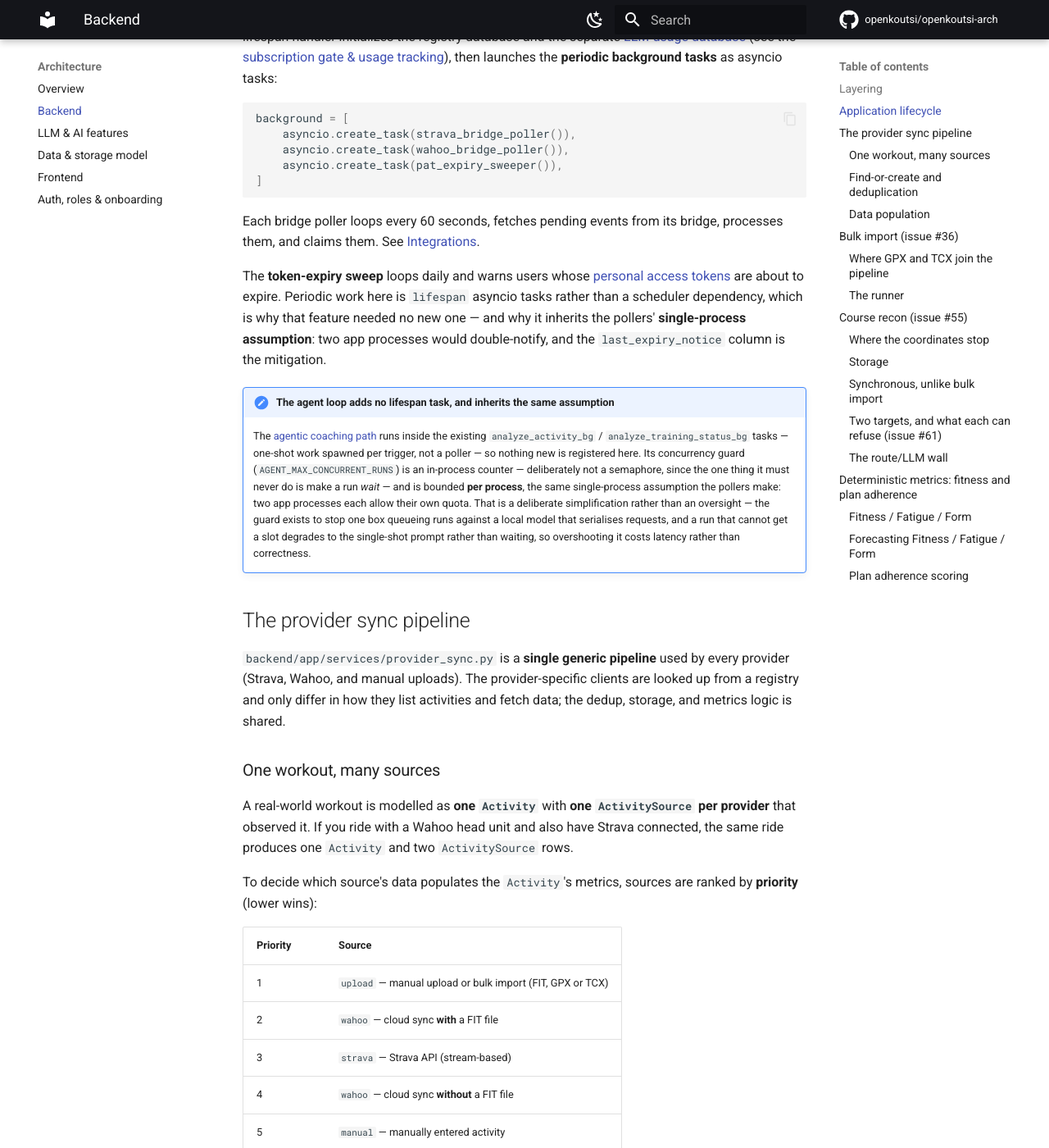
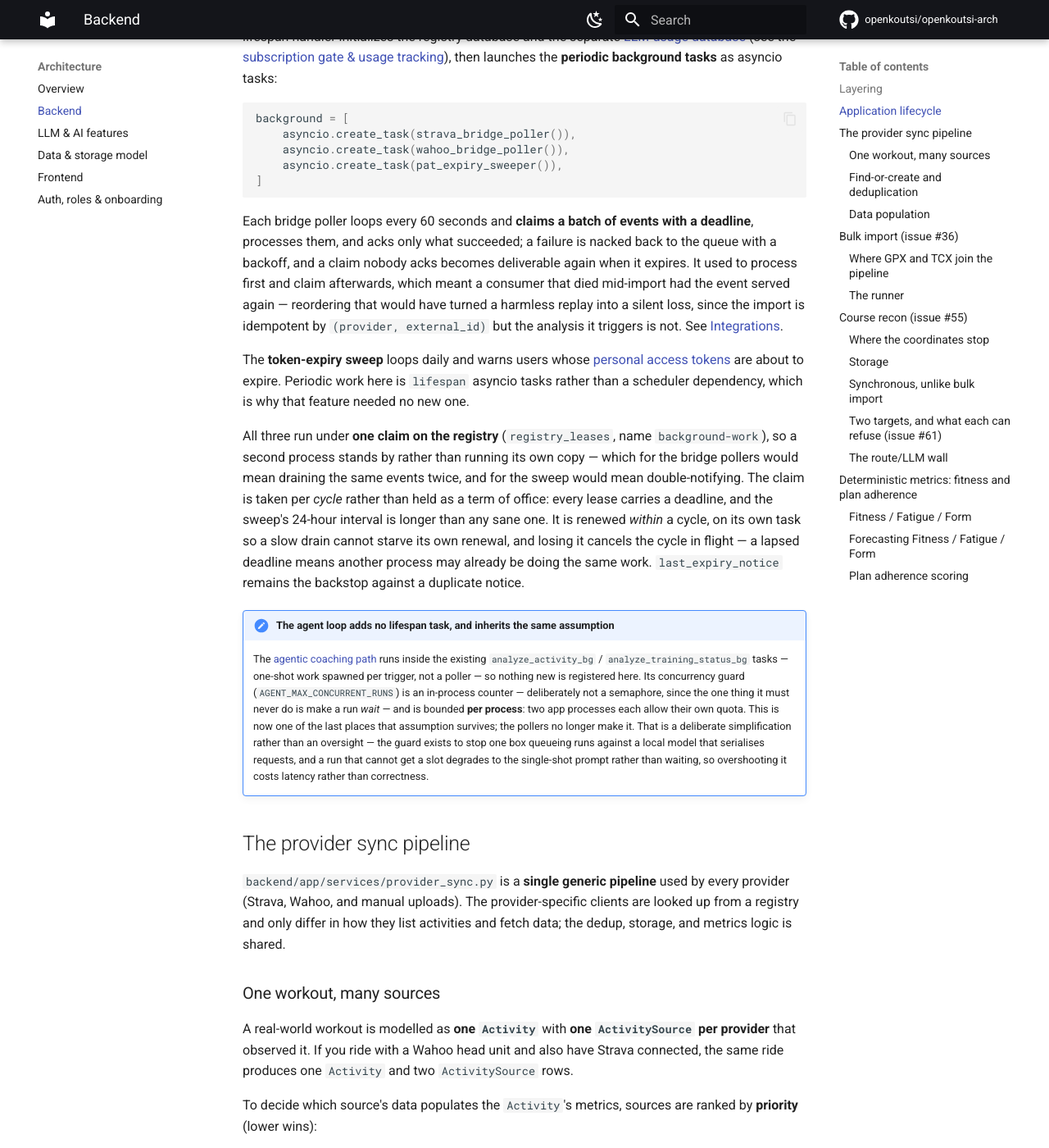
Before and after one commit to openkoutsi/openkoutsi-arch, an MkDocs documentation site: the page built from docs/architecture/backend.md, in a window 1280 px wide and 1400 px high, scrolled down 1488 px. Shown: the whole window at 82% size. Built offline with MkDocs 1.6.1 and Material for MkDocs 9.7.7, drawn with Linux system fonts in a browser that asks for light colours; comment, search, counter and statistics services are not loaded.

Commit message:
Record that the background pollers no longer run wherever they like
openkoutsi/openkoutsi-backend#124 put all three `lifespan` tasks under one claim
on the registry, which falsified three statements in this reference at once.

The bridge poller no longer processes an event and claims it afterwards: it
claims a batch with a deadline, acks what succeeded, and nacks the rest back
with a backoff. Worth stating why that shape rather than the obvious
claim-then-process — reordering alone would have converted a harmless replay
into a silent loss, because the import is idempotent by `(provider,
external_id)` and the analysis it triggers is not.

The token-expiry sweep no longer "inherits the pollers' single-process
assumption", because the pollers no longer make it. `last_expiry_notice` is
still there, but as a backstop rather than the mitigation.

The agent-slot counter *is* still per-process, so that note stays — but its
cross-reference to "the same assumption the pollers make" had to go, and it is
now flagged as one of the last places the assumption survives. That is accurate:
it is part of the optional shared-limiter item openkoutsi/openkoutsi#50 lists
and deliberately does not schedule.

Co-Authored-By: Claude Opus 5 <noreply@anthropic.com>
Claude-Session: https://claude.ai/code/session_017RqZco1jA9ddSQXgmRbFE1

````diff
--- a/docs/architecture/backend.md
+++ b/docs/architecture/backend.md
@@ -49,23 +49,36 @@ background = [
 ]
 ```
 
-Each bridge poller loops every 60 seconds, fetches pending events from its bridge, processes
-them, and claims them. See [Integrations](../integrations/index.md).
+Each bridge poller loops every 60 seconds and **claims a batch of events with a deadline**,
+processes them, and acks only what succeeded; a failure is nacked back to the queue with a
+backoff, and a claim nobody acks becomes deliverable again when it expires. It used to process
+first and claim afterwards, which meant a consumer that died mid-import had the event served
+again — reordering that would have turned a harmless replay into a silent loss, since the import
+is idempotent by `(provider, external_id)` but the analysis it triggers is not. See
+[Integrations](../integrations/index.md).
 
 The **token-expiry sweep** loops daily and warns users whose
 [personal access tokens](auth.md#personal-access-tokens) are about to expire. Periodic work here
 is `lifespan` asyncio tasks rather than a scheduler dependency, which is why that feature needed
-no new one — and why it inherits the pollers' **single-process assumption**: two app processes
-would double-notify, and the `last_expiry_notice` column is the mitigation.
+no new one.
+
+All three run under **one claim on the registry** (`registry_leases`, name `background-work`), so
+a second process stands by rather than running its own copy — which for the bridge pollers would
+mean draining the same events twice, and for the sweep would mean double-notifying. The claim is
+taken per *cycle* rather than held as a term of office: every lease carries a deadline, and the
+sweep's 24-hour interval is longer than any sane one. It is renewed *within* a cycle, on its own
+task so a slow drain cannot starve its own renewal, and losing it cancels the cycle in flight —
+a lapsed deadline means another process may already be doing the same work. `last_expiry_notice`
+remains the backstop against a duplicate notice.
 
 !!! note "The agent loop adds no lifespan task, and inherits the same assumption"
     The [agentic coaching path](llm.md#the-agentic-path-issue-43) runs inside the existing
     `analyze_activity_bg` / `analyze_training_status_bg` tasks — one-shot work spawned per
     trigger, not a poller — so nothing new is registered here. Its concurrency guard
     (`AGENT_MAX_CONCURRENT_RUNS`) is an in-process counter — deliberately not a semaphore, since
-    the one thing it must never do is make a run *wait* — and is bounded **per process**,
-    the same single-process assumption the pollers make: two app processes each allow their own
-    quota. That is a deliberate simplification rather than an oversight — the guard exists to
+    the one thing it must never do is make a run *wait* — and is bounded **per process**: two app
+    processes each allow their own quota. This is now one of the last places that assumption
+    survives; the pollers no longer make it. That is a deliberate simplification rather than an oversight — the guard exists to
     stop one box queueing runs against a local model that serialises requests, and a run that
     cannot get a slot degrades to the single-shot prompt rather than waiting, so overshooting
     it costs latency rather than correctness.
````
Also changed, not shown: docs/architecture/auth.md (+4 -3 lines).
